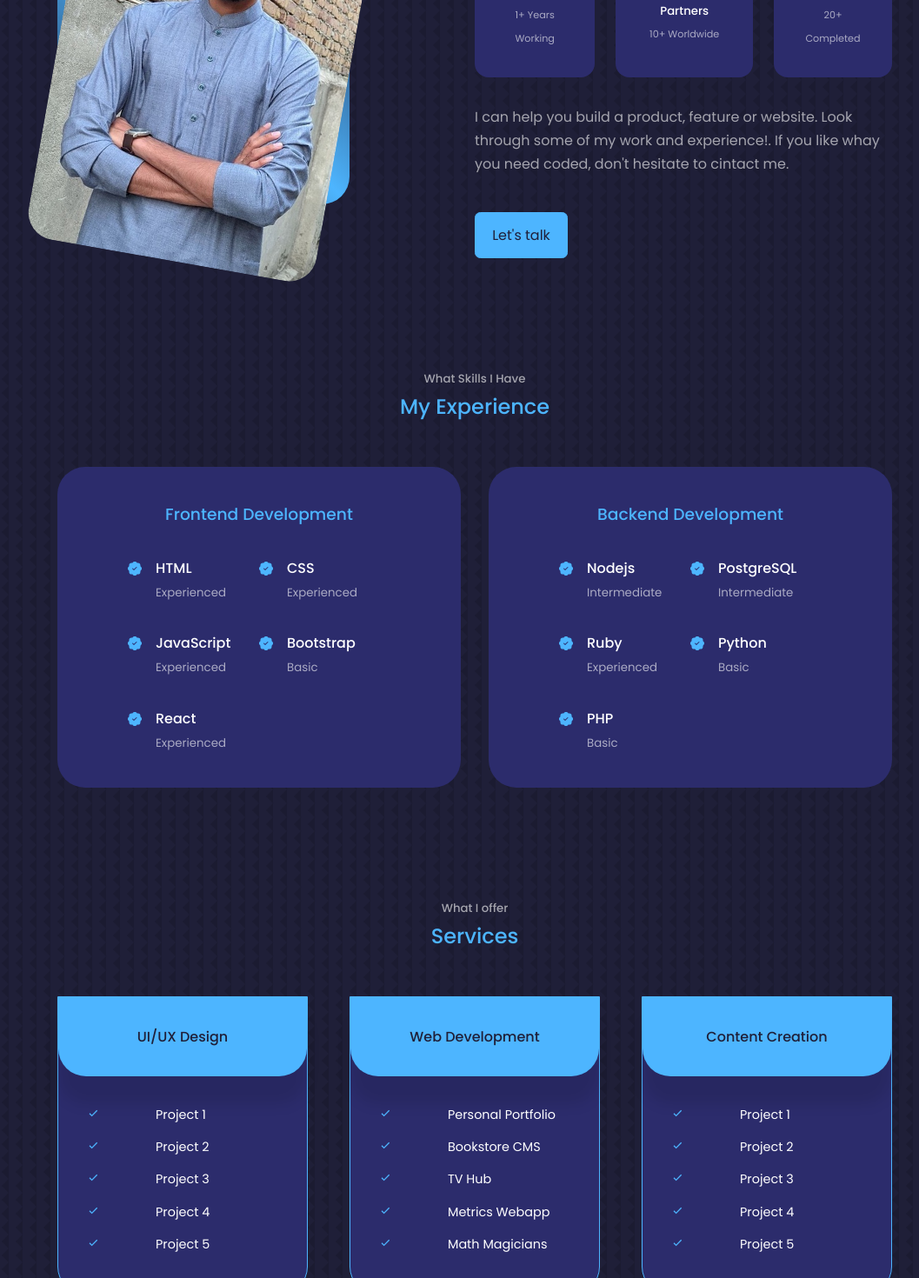
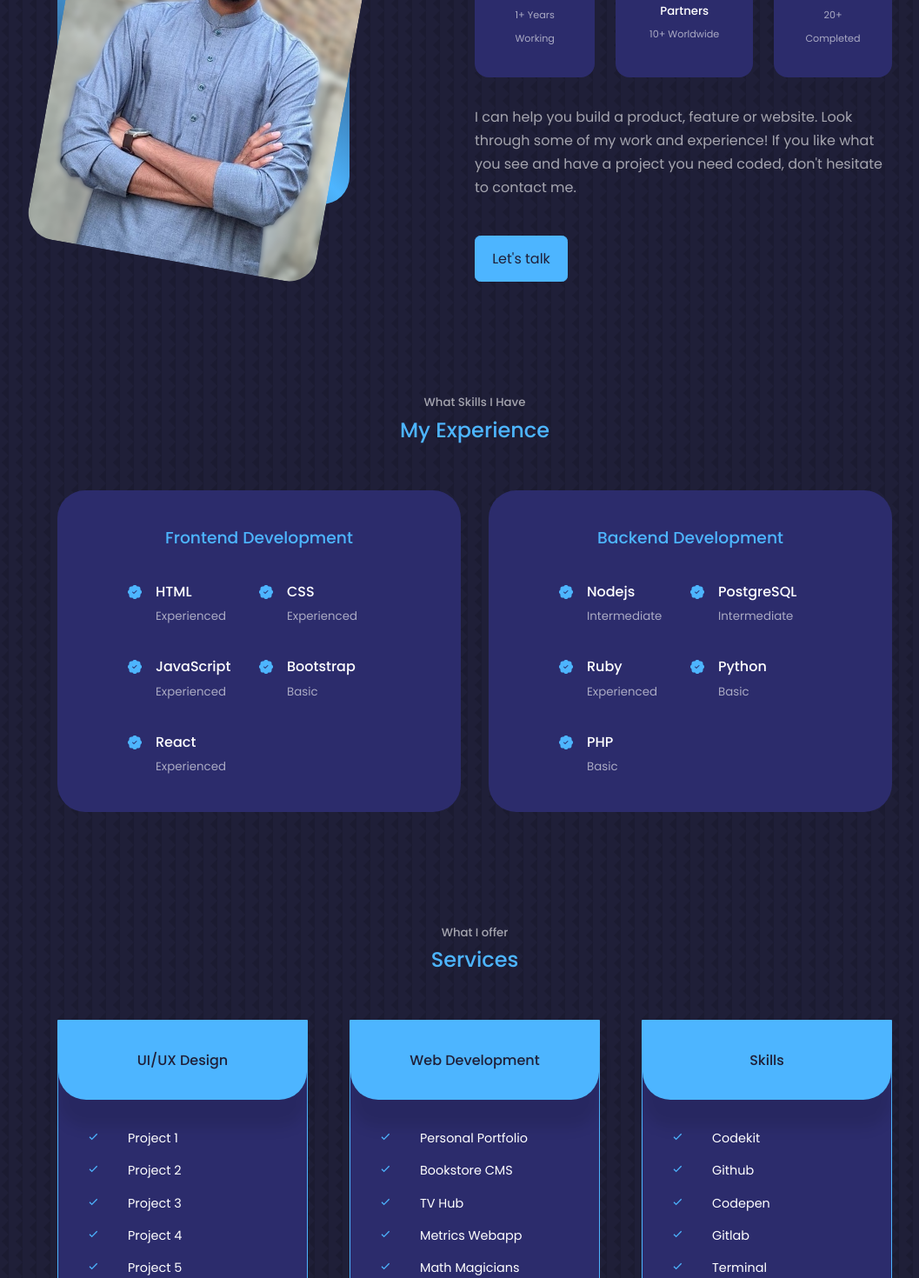
Before and after one commit to Wahaj-Ali/Portfolio-React, a React (Create React App) app: page / in a window 1280 px wide. Shown: the part 1140-2610 px from the top of the page at 87% size, without its empty margins (94-1151 px from the left). Built offline with nearby package versions, Linux system fonts and the light colour scheme.

Commit message:
Made changes
In this commit
- Rectified grammatical mistakes.
- Remove unnecessary things from the deployed version.

```diff
--- a/src/components/about/About.jsx
+++ b/src/components/about/About.jsx
@@ -1,6 +1,6 @@
 import React from 'react';
 import './about.css';
-import ME from '../../assets/me-about.jpg';
+import ME from '../../assets/me-about.png';
 import {FaAward} from'react-icons/fa';
 import {FiUsers} from 'react-icons/fi';
 import {VscFolderLibrary} from 'react-icons/vsc'
@@ -38,7 +38,7 @@ const About = () => {
             </article>
           </div>
 
-          <p>I can help you build a product, feature or website. Look through some of my work and experience!. If you like whay you need coded, don't hesitate to cintact me.</p>
+          <p>I can help you build a product, feature or website. Look through some of my work and experience! If you like what you see and have a project you need coded, don't hesitate to contact me.</p>
           <a href="#contact" className='btn btn-primary'>Let's talk</a>
         </div>
       </div>
--- a/src/components/contact/Contact.jsx
+++ b/src/components/contact/Contact.jsx
@@ -2,7 +2,7 @@ import React from 'react';
 import './contact.css';
 import { AiOutlineMail } from 'react-icons/ai';
 
-const Contatc = () => {
+const Contact = () => {
   return (
     <section id='contact'>
       <h5>Get In Touch</h5>
@@ -17,21 +17,8 @@ const Contatc = () => {
             <a href="mailto:wahaj.ali96@yahoo.com">Send A Message</a>
           </article>
 
-          <article className="contact__option">
-            <AiOutlineMail />
-            <h4>Messanger</h4>
-            <h5>wahaj.ali96@yahoo.com</h5>
-            <a href="mailto:wahaj.ali96@yahoo.com">Send A Message</a>
-          </article>
-
-          <article className="contact__option">
-            <AiOutlineMail />
-            <h4>Email</h4>
-            <h5>wahaj.ali96@yahoo.com</h5>
-            <a href="mailto:wahaj.ali96@yahoo.com">Send A Message</a>
-          </article>
         </div>
-        <form action="">
+        <form action="https://formspree.io/f/xayklnzr" method="post">
           <input type="text" name='name' placeholder='Your Full Name' required/>
           <input type="text" name='email' placeholder='Your email' required/>
           <textarea name="message" rows="7" placeholder='Your Message' required></textarea>
@@ -42,4 +29,4 @@ const Contatc = () => {
   )
 }
 
-export default Contatc
+export default Contact
--- a/src/components/header/Header.jsx
+++ b/src/components/header/Header.jsx
@@ -9,7 +9,7 @@ const Header = () => {
     <header>
       <div className="container header__container"><h5>Hello I'm</h5>
         <h1>Wahaj Ali</h1>
-        <h5 className='text-light'>Fullstack Developr</h5>
+        <h5 className='text-light'>Fullstack Developer</h5>
         <CTA />
         <HeaderSocials />
 
--- a/src/components/services/Services.jsx
+++ b/src/components/services/Services.jsx
@@ -72,29 +72,29 @@ const Services = () => {
         {/* new service  */}
         <article className="service">
           <div className="service__head">
-            <h3>Content Creation</h3>
+            <h3>Skills</h3>
           </div>
 
           <ul className="service__list">
             <li>
               <BiCheck className='service__list-icon' />
-              <p>Project 1</p>
+              <p>Codekit</p>
             </li>
             <li>
               <BiCheck className='service__list-icon' />
-              <p>Project 2</p>
+              <p>Github</p>
             </li>
             <li>
               <BiCheck className='service__list-icon' />
-              <p>Project 3</p>
+              <p>Codepen</p>
             </li>
             <li>
               <BiCheck className='service__list-icon' />
-              <p>Project 4</p>
+              <p>Gitlab</p>
             </li>
             <li>
               <BiCheck className='service__list-icon' />
-              <p>Project 5</p>
+              <p>Terminal</p>
             </li>
           </ul>
         </article>
--- a/src/components/services/services.css
+++ b/src/components/services/services.css
@@ -37,7 +37,7 @@
 
 .service__list li {
     display: flex;
-    gap: 4rem;
+    gap: 2rem;
     margin-bottom: 0.8rem;
 }
 
@@ -68,4 +68,12 @@
         grid-template-columns: 1fr;
         gap: 1.5rem;
     }
+
+    .service__list {
+        padding: 4rem;
+    }
+
+    .service__list li {
+        gap: 3rem;
+    }
 }
```
Also changed, not shown: src/assets/me-about.jpg (deleted), src/assets/me-about.png (added).
